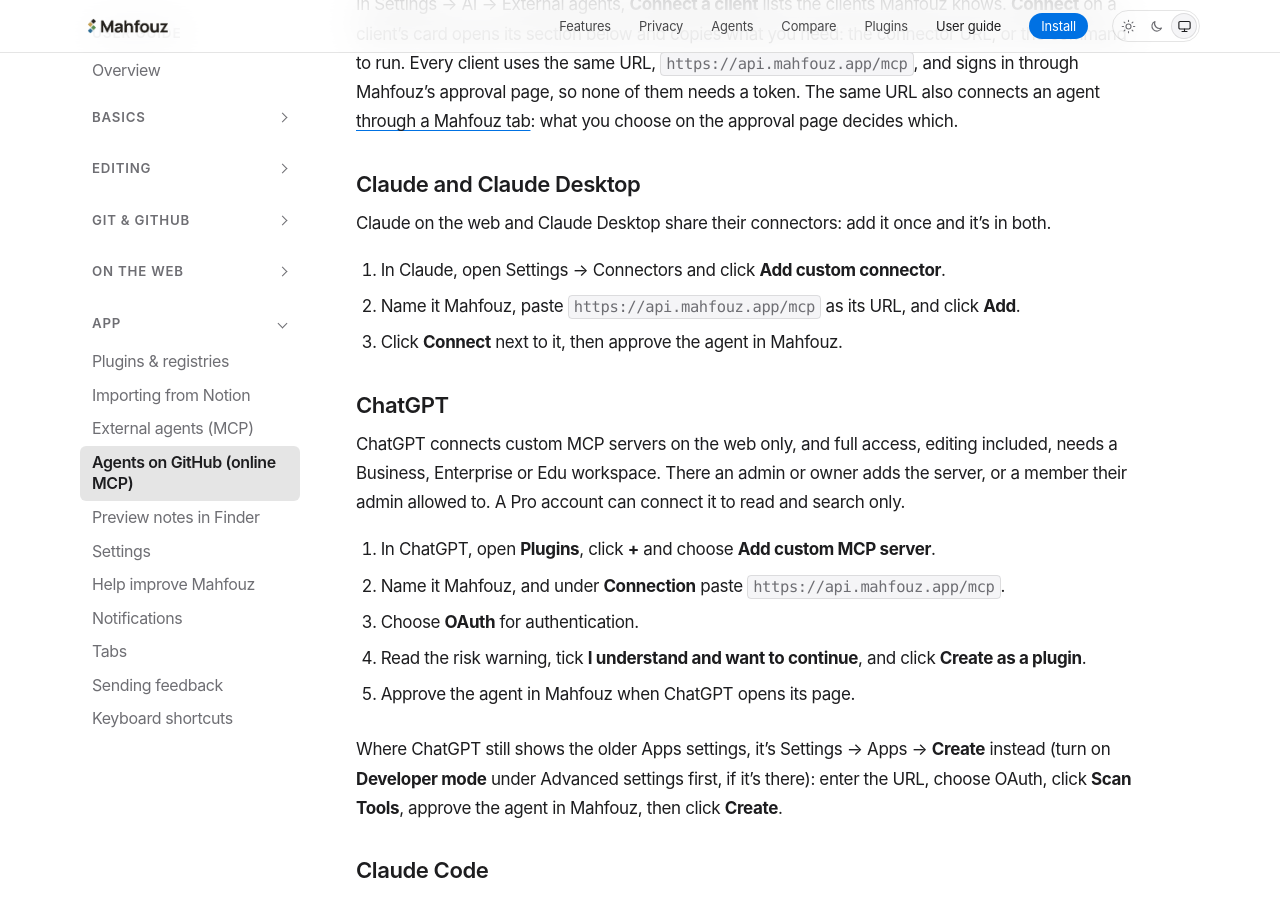
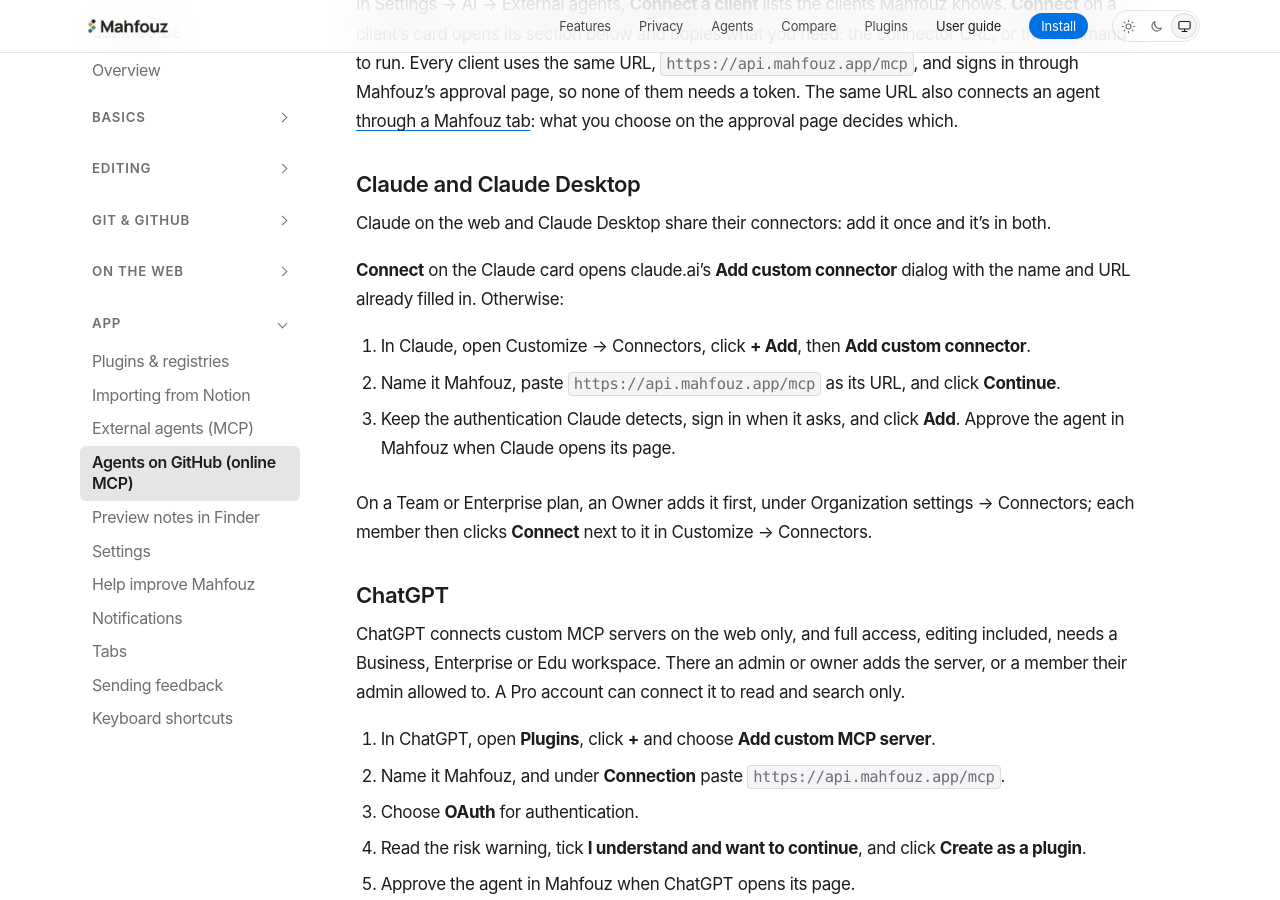
Before and after one commit to mahfouz-app/docs, a Jekyll site: the page built from guide/online-agents.md, in a window 1280 px wide and 900 px high, scrolled down 1639 px. Built offline with Jekyll 4.4.1, drawn with Linux system fonts in a browser that asks for light colours.

Commit message:
Guide: Claude's connectors are under Customize → Connectors
Co-Authored-By: Claude Opus 5.5 <noreply@anthropic.com>

```diff
--- a/guide/online-agents.md
+++ b/guide/online-agents.md
@@ -70,11 +70,19 @@ on the approval page decides which.
 Claude on the web and Claude Desktop share their connectors: add it once
 and it's in both.
 
-1. In Claude, open Settings → Connectors and click **Add custom
-   connector**.
+**Connect** on the Claude card opens claude.ai's **Add custom connector**
+dialog with the name and URL already filled in. Otherwise:
+
+1. In Claude, open Customize → Connectors, click **+ Add**, then **Add
+   custom connector**.
 2. Name it Mahfouz, paste `https://api.mahfouz.app/mcp` as its URL, and
-   click **Add**.
-3. Click **Connect** next to it, then approve the agent in Mahfouz.
+   click **Continue**.
+3. Keep the authentication Claude detects, sign in when it asks, and click
+   **Add**. Approve the agent in Mahfouz when Claude opens its page.
+
+On a Team or Enterprise plan, an Owner adds it first, under Organization
+settings → Connectors; each member then clicks **Connect** next to it in
+Customize → Connectors.
 
 ### ChatGPT {#chatgpt}
 
```
